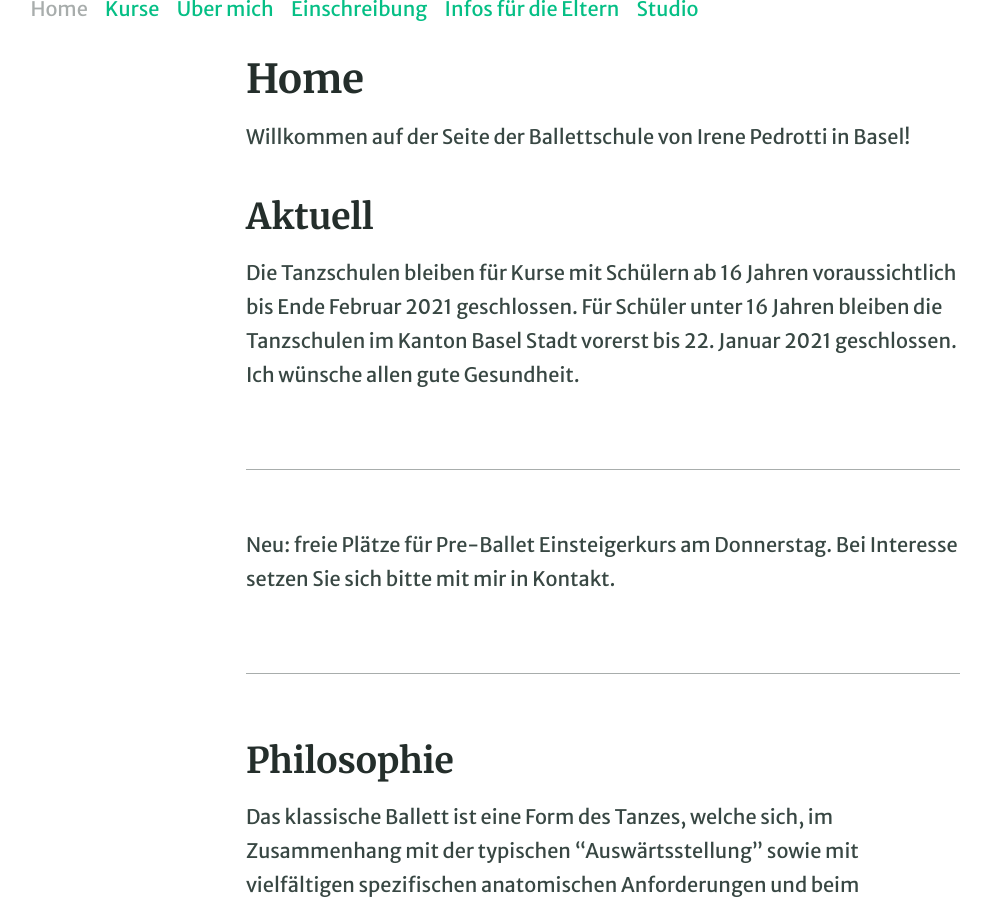
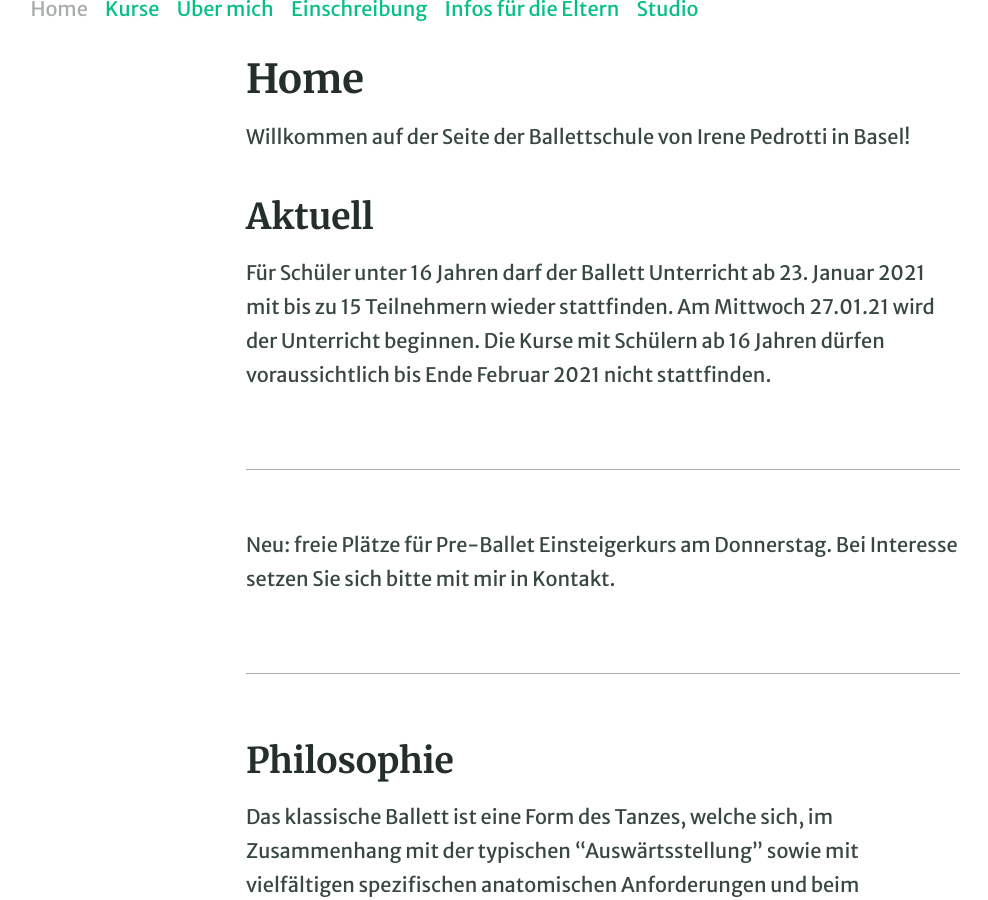
Before and after one commit to irenepedrotti/irenepedrotti.github.io, a Jekyll site: the page built from pages/index.md, in a window 1280 px wide and 900 px high, scrolled down 340 px. Shown: the whole window, without its empty margins (37-1025 px from the left). Built offline with Jekyll 4.4.1, drawn with Linux system fonts in a browser that asks for light colours.

Commit message:
Schüler unter 16 Jahren unterricht ab 23.01.21 bzw. erster Unterricht Mittwoch 27.1.21

```diff
--- a/pages/index.md
+++ b/pages/index.md
@@ -7,7 +7,8 @@ permalink: /
 Willkommen auf der Seite der Ballettschule von Irene Pedrotti in Basel!
 
 ## Aktuell
-Die Tanzschulen bleiben für Kurse mit Schülern ab 16 Jahren voraussichtlich bis Ende Februar 2021 geschlossen. Für Schüler unter 16 Jahren bleiben die Tanzschulen im Kanton Basel Stadt vorerst bis 22. Januar 2021 geschlossen. Ich wünsche allen gute Gesundheit.
+Für Schüler unter 16 Jahren darf der Ballett Unterricht ab 23. Januar 2021 mit bis zu 15 Teilnehmern wieder stattfinden. Am Mittwoch 27.01.21 wird der Unterricht beginnen.
+Die Kurse mit Schülern ab 16 Jahren dürfen voraussichtlich bis Ende Februar 2021 nicht stattfinden.
 
 ---
 
```
